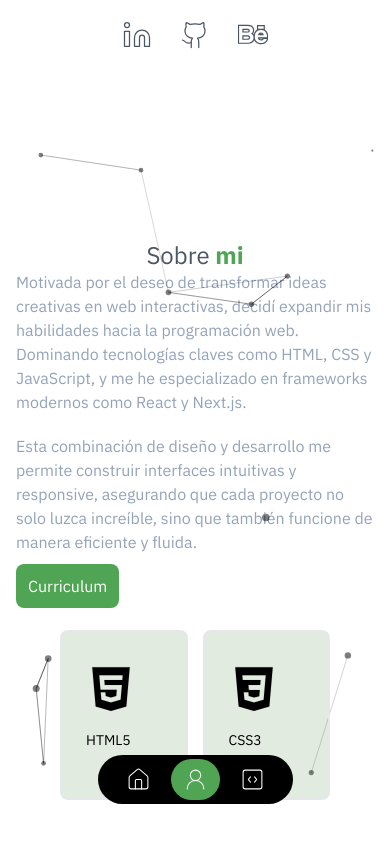
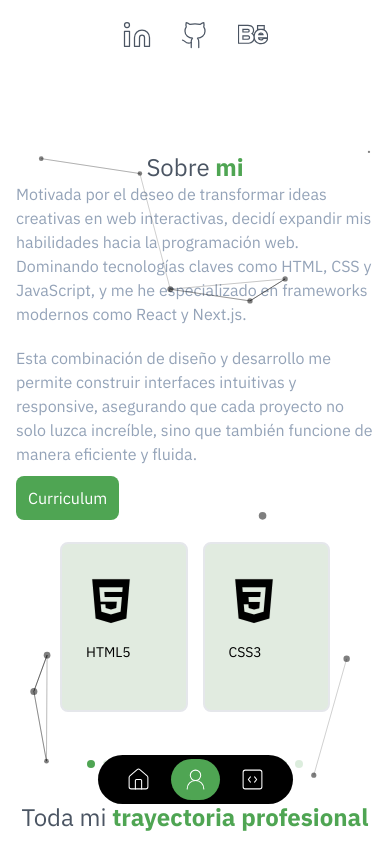
Before and after one commit to Diany0121/my-portfolio-web, a Next.js app: page /about-me in a window 390 px wide. Shown: the top 844 px of the page. Built offline with nearby package versions, Linux system fonts and the light colour scheme.

Commit message:
portfolio

```diff
--- a/app/(routes)/about-me/page.tsx
+++ b/app/(routes)/about-me/page.tsx
@@ -17,7 +17,7 @@ const PageAboutMe = () => {
         <TransitionPage />
 
         <div className=" grid items-center justify-center h-3/6 max-w-5xl gap-8 mx-auto md:grid-cols-2 md:px-5">
-          <div className="max-m-[450px] mt-20 md:mt-0">
+          <div className="max-m-[450px] mt-10 md:mt-0">
             <h1 className="text-2xl leading-tight text-center md:text-left md:text-4xl md:mb-2 text-gray-600">
               Sobre {""}
               <span className="font-bold text-secondary">mi</span>
--- a/app/components/container.tsx
+++ b/app/components/container.tsx
@@ -8,7 +8,7 @@ const ContainerPage = (props : ContainerProps) => {
 
 
     return (
-        <div className=" w-full max-w-6xl px-4 pb-40 mx-auto mt-40 md:pb-0 md:px-6">
+        <div className=" w-full max-w-6xl px-4 pb-40 mx-auto mt-28 md:pb-0 md:px-6">
 
             {children}
 
```
